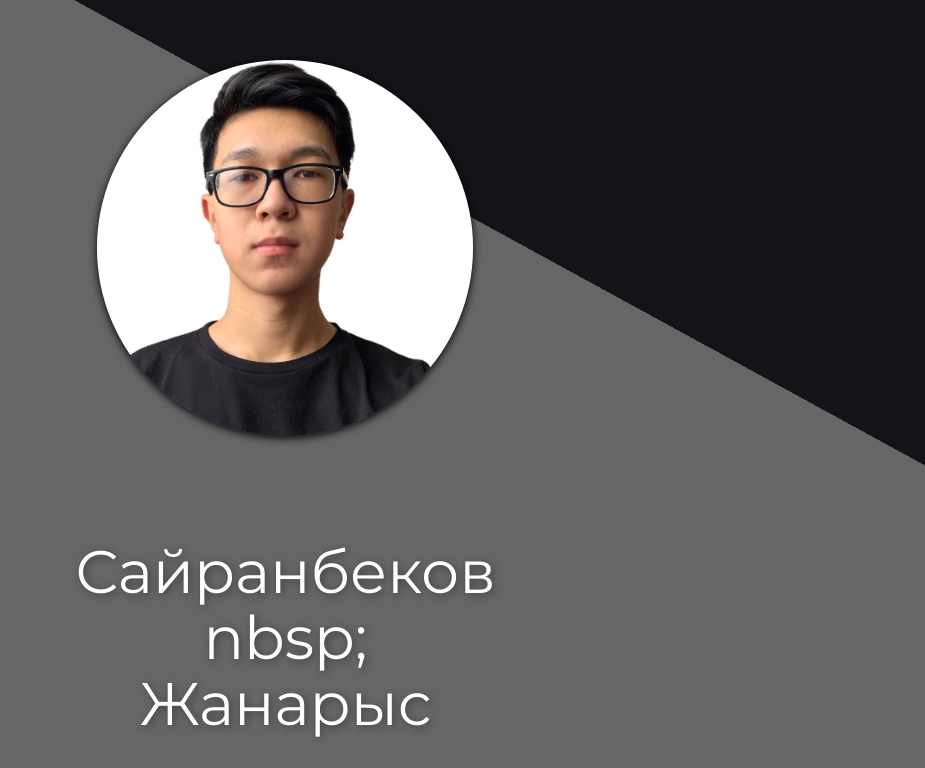
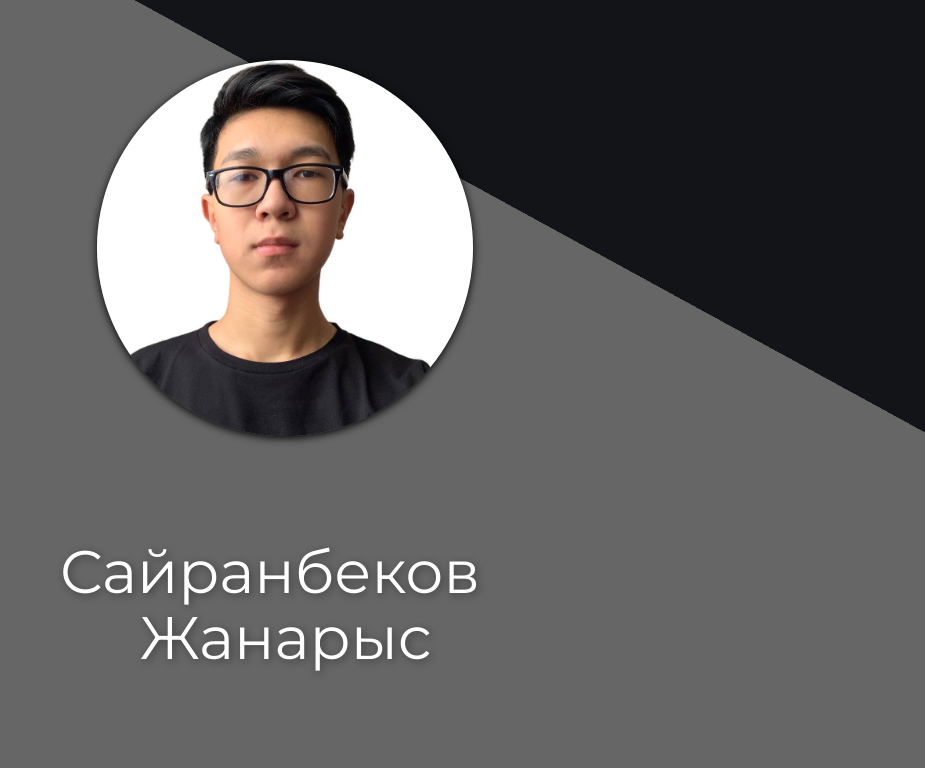
Before and after one commit to aitudorm/sairanbekov_zh, a plain HTML site: page index.html in a window 1280 px wide. Shown: the top 768 px of the page, without its empty margins (355-1280 px from the left). Drawn offline with nearby package versions, Linux system fonts and the light colour scheme.

Commit message:
Update index.html

```diff
--- a/index.html
+++ b/index.html
@@ -36,7 +36,7 @@
 
         <img src="images/zhanarys.jpg" alt="" class="u-image u-image-circle u-image-1" data-animation-name="fadeIn" data-animation-duration="1000" data-animation-delay="0">
         <h2 class="u-custom-font u-font-montserrat u-text u-text-1" data-animation-name="fadeIn" data-animation-duration="1000"
-        data-animation-delay="0" data-animation-direction="">Сайранбеков nbsp;<br>Жанарыс
+        data-animation-delay="0" data-animation-direction="">Сайранбеков &nbsp;<br>Жанарыс
         <h4 class="u-align-center-lg u-align-center-md u-align-center-sm u-align-center-xl u-custom-font u-font-montserrat u-text u-text-grey-5 u-text-2" data-animation-name="fadeIn" data-animation-duration="1000"
          data-animation-delay="0" data-animation-direction="">Этаж: 4<br>Квартира: 20<br>Комната: 3
         </h4>
```
